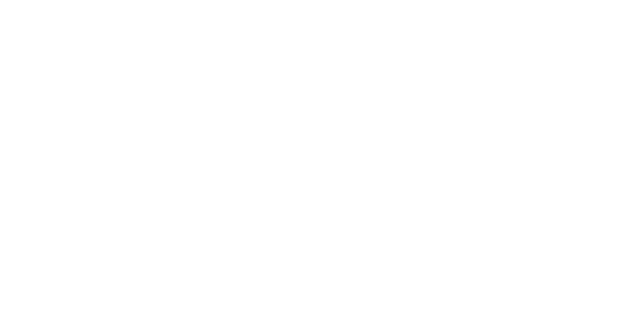
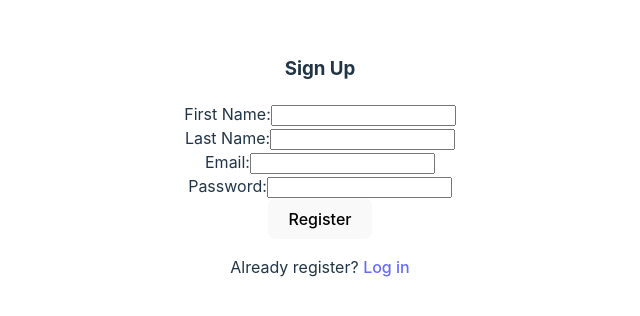
Before and after one commit to Finns841594/moboga, a React (Vite) app: page /register in a window 1280 px wide. Before the commit this address had no page. Shown: the part 234-550 px from the top of the page, without its empty margins (320-960 px from the left). Built offline with nearby package versions, Linux system fonts and the light colour scheme; the HTML template or start-up script is replaced by a standard one.

Commit message:
create sing in and sign up form

```diff
--- a/package.json
+++ b/package.json
@@ -13,6 +13,7 @@
     "preview": "vite preview"
   },
   "dependencies": {
+    "axios": "^1.3.4",
     "dotenv": "^16.0.3",
     "react": "^18.2.0",
     "react-dom": "^18.2.0",
--- a/src/App.tsx
+++ b/src/App.tsx
@@ -1,20 +1,22 @@
-import { useState } from 'react'
-import { Routes, Route } from "react-router-dom";
-import './App.css'
+import { useState } from 'react';
+import { Routes, Route } from 'react-router-dom';
+import './App.css';
 import Details from './Details';
-import Home from "./Home";
-import Map from "./Map";
-
+import Home from './Home';
+import { Signup } from './Signup';
+import Map from './Map';
+import { Login } from './Login';
 
 function App() {
-
 	return (
 		<Routes>
 			<Route path="/details/:media/:id" element={<Details />}></Route>
+			<Route path="/register" element={<Signup />}></Route>
+			<Route path="/login" element={<Login />}></Route>
 			<Route path="/map" element={<Map />}></Route>
 			<Route path="/" element={<Home />}></Route>
 		</Routes>
-  )
+	);
 }
 
-export default App
+export default App;
--- /dev/null
+++ b/src/Login.tsx
@@ -0,0 +1,52 @@
+import axios from 'axios';
+import { SyntheticEvent, useState } from 'react';
+
+export const Login = () => {
+	const [email, setEmail] = useState('');
+	const [password, setPassword] = useState('');
+
+	const handleSubmit = (event: SyntheticEvent) => {
+		event.preventDefault();
+		axios
+			.post('http://localhost:3000/api/login', {
+				email,
+				password,
+			})
+			.then(res => console.log(res.data));
+		setEmail('');
+		setPassword('');
+	};
+
+	return (
+		<div className="signup-form">
+			<form onSubmit={handleSubmit}>
+				<h3>Log In</h3>
+				<label>
+					Email:
+					<input
+						type="email"
+						value={email}
+						onChange={e => {
+							setEmail(e.target.value);
+						}}
+					/>
+				</label>
+				<br />
+
+				<label>
+					Password:
+					<input
+						type="password"
+						value={password}
+						onChange={e => {
+							setPassword(e.target.value);
+						}}
+					/>
+				</label>
+				<br />
+
+				<button type="submit">Login!</button>
+			</form>
+		</div>
+	);
+};
--- /dev/null
+++ b/src/Signup.tsx
@@ -0,0 +1,85 @@
+import { SyntheticEvent, useState } from 'react';
+import axios from 'axios';
+
+export const Signup = () => {
+	const [firstName, setFirstName] = useState('');
+	const [lastName, setLastName] = useState('');
+	const [email, setEmail] = useState('');
+	const [password, setPassword] = useState('');
+
+	const handleSubmit = (event: SyntheticEvent) => {
+		event.preventDefault();
+		axios
+			.post('http://localhost:3000/api/register', {
+				firstName,
+				lastName,
+				email,
+				password,
+			})
+			.then(res => console.log(res.data));
+		setFirstName('');
+		setLastName('');
+		setEmail('');
+		setPassword('');
+	};
+
+	return (
+		<div className="signup-form">
+			<form onSubmit={handleSubmit}>
+				<h3>Sign Up</h3>
+				<label>
+					First Name:
+					<input
+						type="text"
+						required
+						value={firstName}
+						onChange={e => {
+							setFirstName(e.target.value);
+						}}
+					/>
+				</label>
+				<br />
+				<label>
+					Last Name:
+					<input
+						required
+						type="text"
+						value={lastName}
+						onChange={e => {
+							setLastName(e.target.value);
+						}}
+					/>
+				</label>
+				<br />
+				<label>
+					Email:
+					<input
+						required
+						type="email"
+						value={email}
+						onChange={e => {
+							setEmail(e.target.value);
+						}}
+					/>
+				</label>
+				<br />
+				<label>
+					Password:
+					<input
+						required
+						type="password"
+						value={password}
+						onChange={e => {
+							setPassword(e.target.value);
+						}}
+					/>
+				</label>
+				<br />
+				<button type="submit">Register</button>
+			</form>
+			<p>
+				Already register? <a href="./login">Log in</a>
+			</p>
+		</div>
+	);
+};
```
Also changed, not shown: 1 other file (tests, documents, lock files or other folders). Lines whose indentation alone changed are shown as unchanged.
